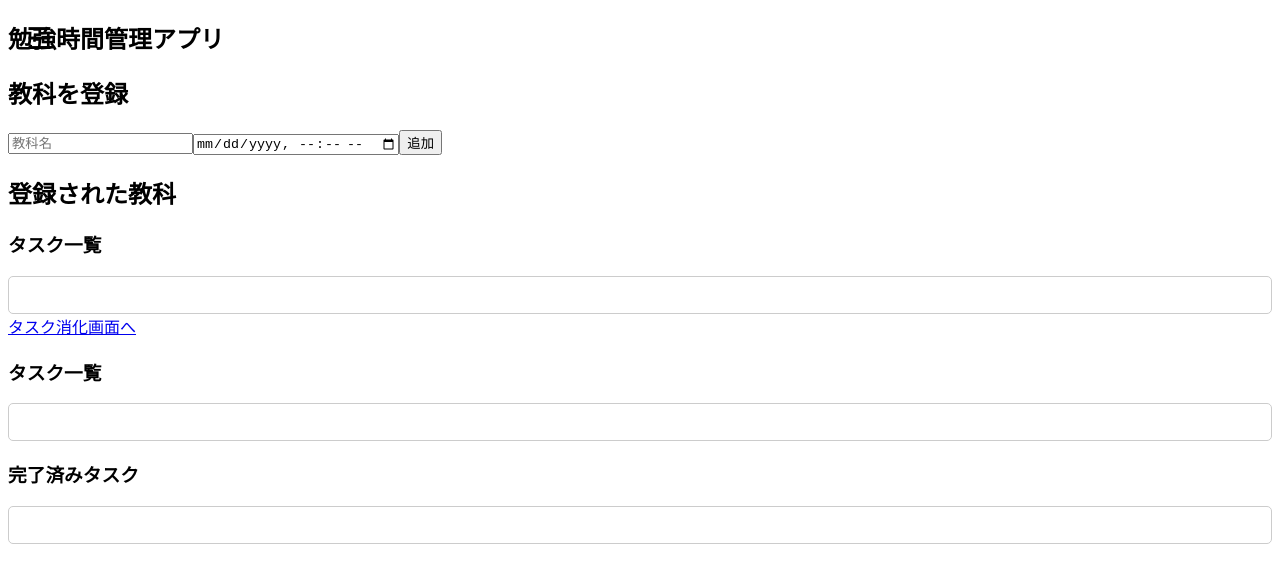
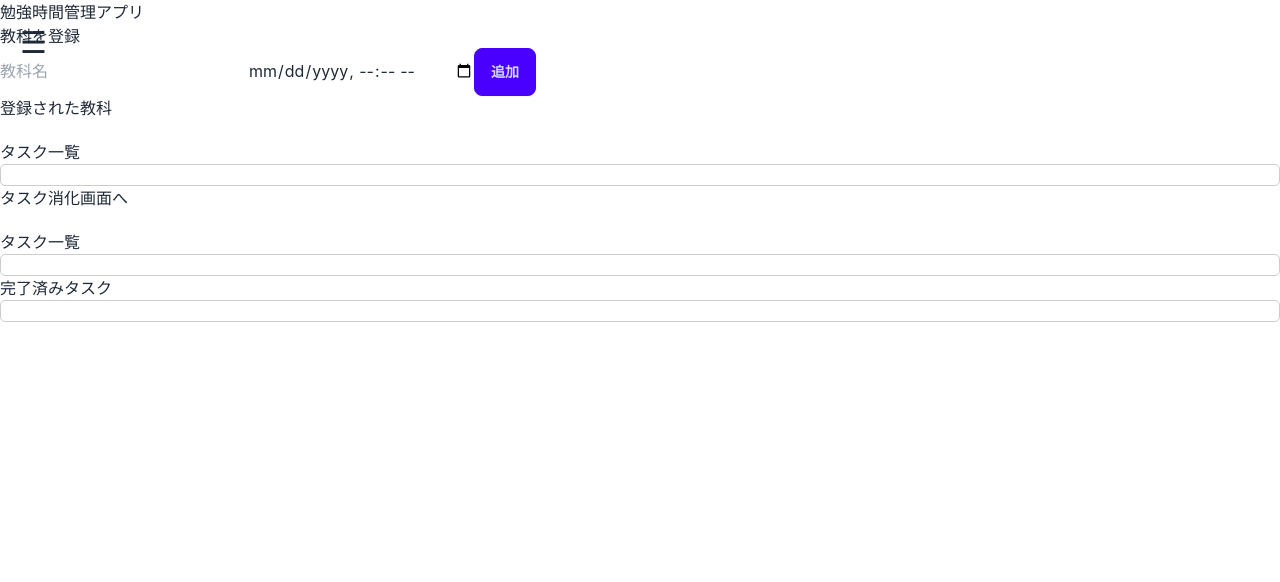
Before and after one commit to mitobekaito/Hackathon_team11, a React (Create React App) app in the folder Study_Manager/: page / in a window 1280 px wide. Shown: the top 582 px of the page. Built offline with nearby package versions, Linux system fonts and the light colour scheme.

Commit message:
daisyUIを導入

```diff
--- a/Study_Manager/src/SubjectForm.js
+++ b/Study_Manager/src/SubjectForm.js
@@ -29,7 +29,7 @@ function SubjectForm({ addSubject }) {
           onChange={(e) => setTestDate(e.target.value)}
           required
         />
-        <button type="submit">追加</button>
+        <button className="btn btn-primary" type="submit">追加</button>
       </form>
     </div>
   );
--- a/Study_Manager/src/index.css
+++ b/Study_Manager/src/index.css
@@ -1,3 +1,8 @@
+@tailwind base;
+@tailwind components;
+@tailwind utilities;
+
+
 body {
   margin: 0;
   font-family: -apple-system, BlinkMacSystemFont, 'Segoe UI', 'Roboto', 'Oxygen',
--- a/Study_Manager/src/index.js
+++ b/Study_Manager/src/index.js
@@ -1,7 +1,7 @@
 import React from "react";
 import ReactDOM from "react-dom/client";
 import App from "./App";
-import "./App.css";
+import "./index.css";
 
 const root = ReactDOM.createRoot(document.getElementById("root"));
 root.render(<App />);
--- /dev/null
+++ b/Study_Manager/tailwind.config.js
@@ -0,0 +1,8 @@
+/** @type {import('tailwindcss').Config} */
+module.exports = {
+  content: ["./src/**/*.{html,js,jsx,ts,tsx}"], // Tailwind を適用するファイルを指定
+  theme: {
+    extend: {},
+  },
+  plugins: [require("daisyui")], // daisyUI を追加
+};
```
